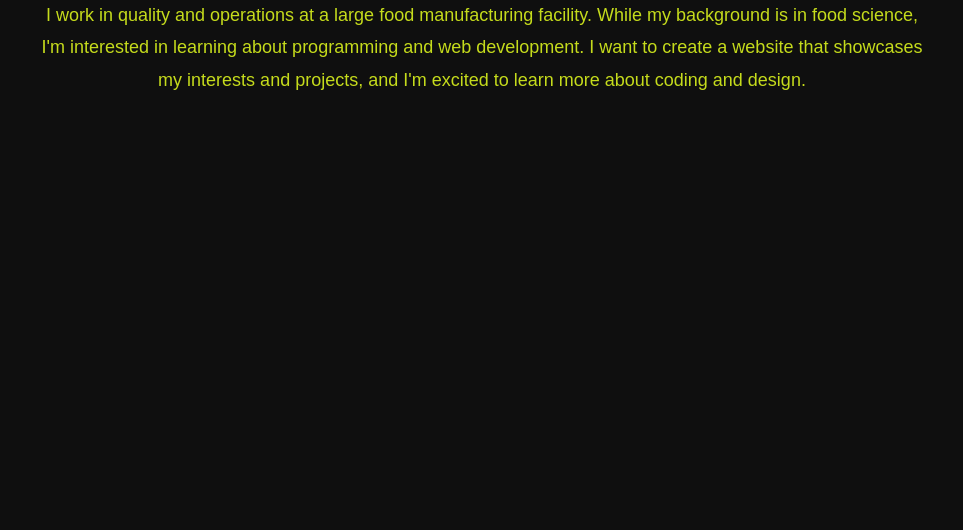
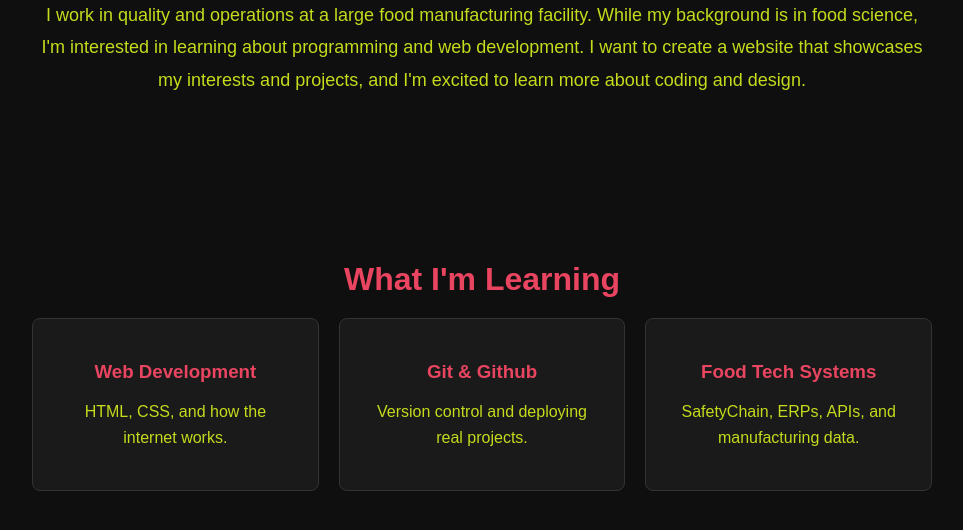
Before and after one commit to wigglywallaby/first_website, a plain HTML site: page index.html in a window 1280 px wide. Shown: the part 654-1184 px from the top of the page, without its empty margins (158-1121 px from the left). Before the commit the page ends 896 px from the top, so only its background shows below. Drawn offline with Linux system fonts and the light colour scheme.

Commit message:
add interests section with cards

```diff
--- a/index.html
+++ b/index.html
@@ -59,6 +59,28 @@
       line-height: 1.8;
     }
 
+    .cards {
+      display: flex;
+      gap: 20px;
+    }
+
+    .card {
+      background-color: #1a1a1a;
+      border: 1px solid #333;
+      border-radius: 8px;
+      padding: 24px;
+      flex: 1;
+    }
+
+    .card h3 {
+      color: #e94560;
+      margin-bottom: 10px;
+    }
+
+    .card p {
+      font-size: 16px;
+      line-height: 1.6;
+    }
     </style>
   </head>
   <body>
@@ -84,5 +106,22 @@
         I want to create a website that showcases my interests and projects, and I'm excited to learn more about coding and design.</p>
     </div>
 
+    <div class="section" id="interests">
+     <h2>What I'm Learning</h2>
+     <div class="cards">
+        <div class ="card">
+          <h3>Web Development</h3>
+          <p>HTML, CSS, and how the internet works.</p>
+        </div>
+        <div class="card">
+          <h3>Git & Github</h3>
+          <p>Version control and deploying real projects.</p>
+        </div>
+        <div class="card">
+          <h3>Food Tech Systems</h3>
+          <p>SafetyChain, ERPs, APIs, and manufacturing data.</p>
+        </div>
+     </div>
+    </div>
   </body>
 </html>
```
